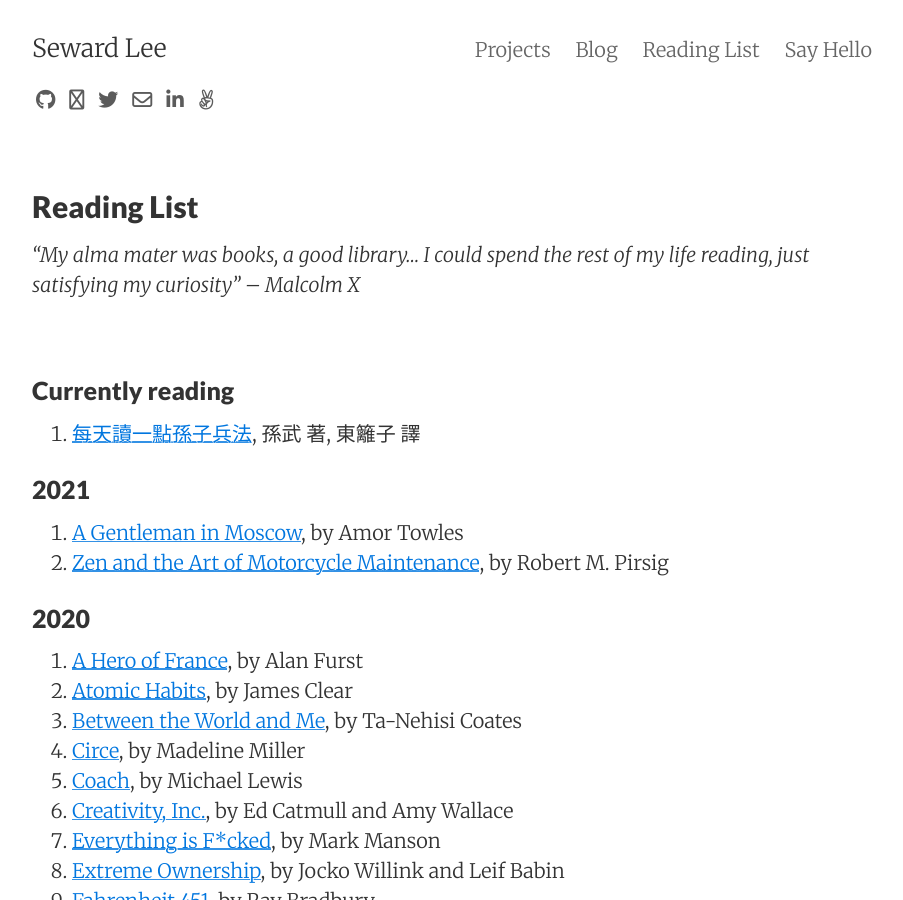
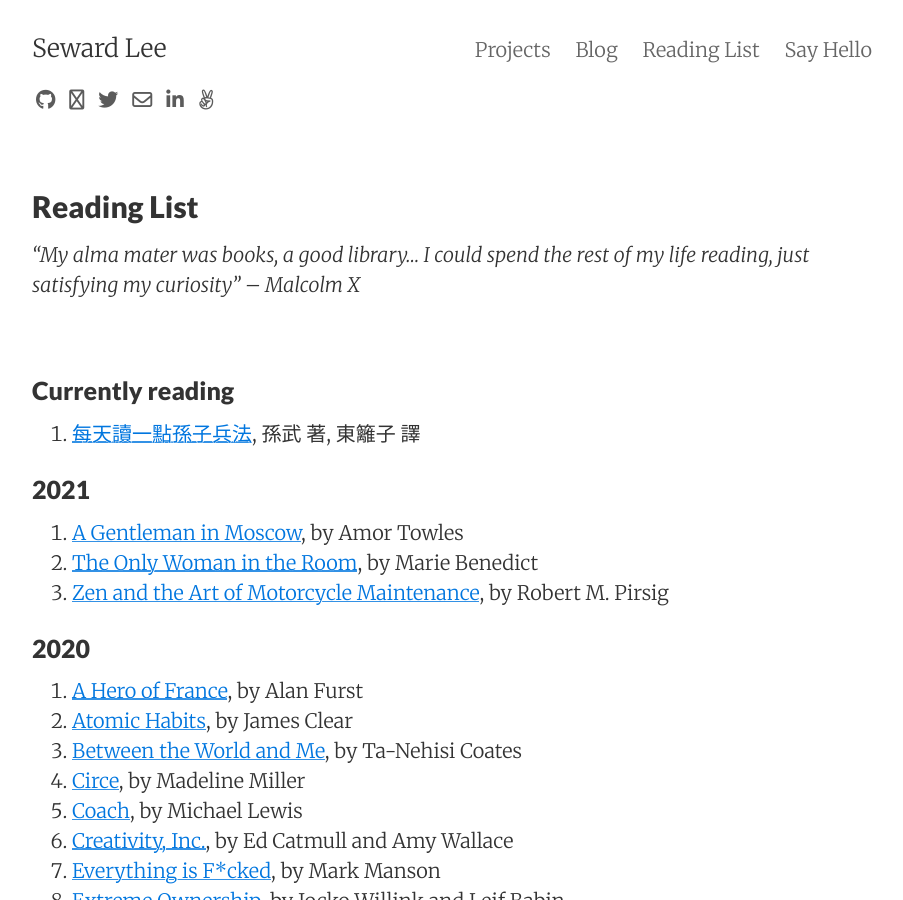
Before and after one commit to sewardlee337/sewardlee337.github.io, a Jekyll site: the page built from readinglist.md, in a window 1280 px wide and 900 px high. Shown: the whole window, without its empty margins (188-1091 px from the left). Built offline with Jekyll 4.4.1, drawn with Linux system fonts in a browser that asks for light colours; nearby versions of some CDN libraries.

Commit message:
Update reading list

```diff
--- a/readinglist.md
+++ b/readinglist.md
@@ -18,6 +18,7 @@ _"My alma mater was books, a good library... I could spend the rest of my life r
 ### 2021
 
 1. [A Gentleman in Moscow](https://amzn.to/3qddvwQ), by Amor Towles
+1. [The Only Woman in the Room](https://amzn.to/3a37C08), by Marie Benedict
 1. [Zen and the Art of Motorcycle Maintenance](https://amzn.to/2KGpSlN), by Robert M. Pirsig
 
 
```
